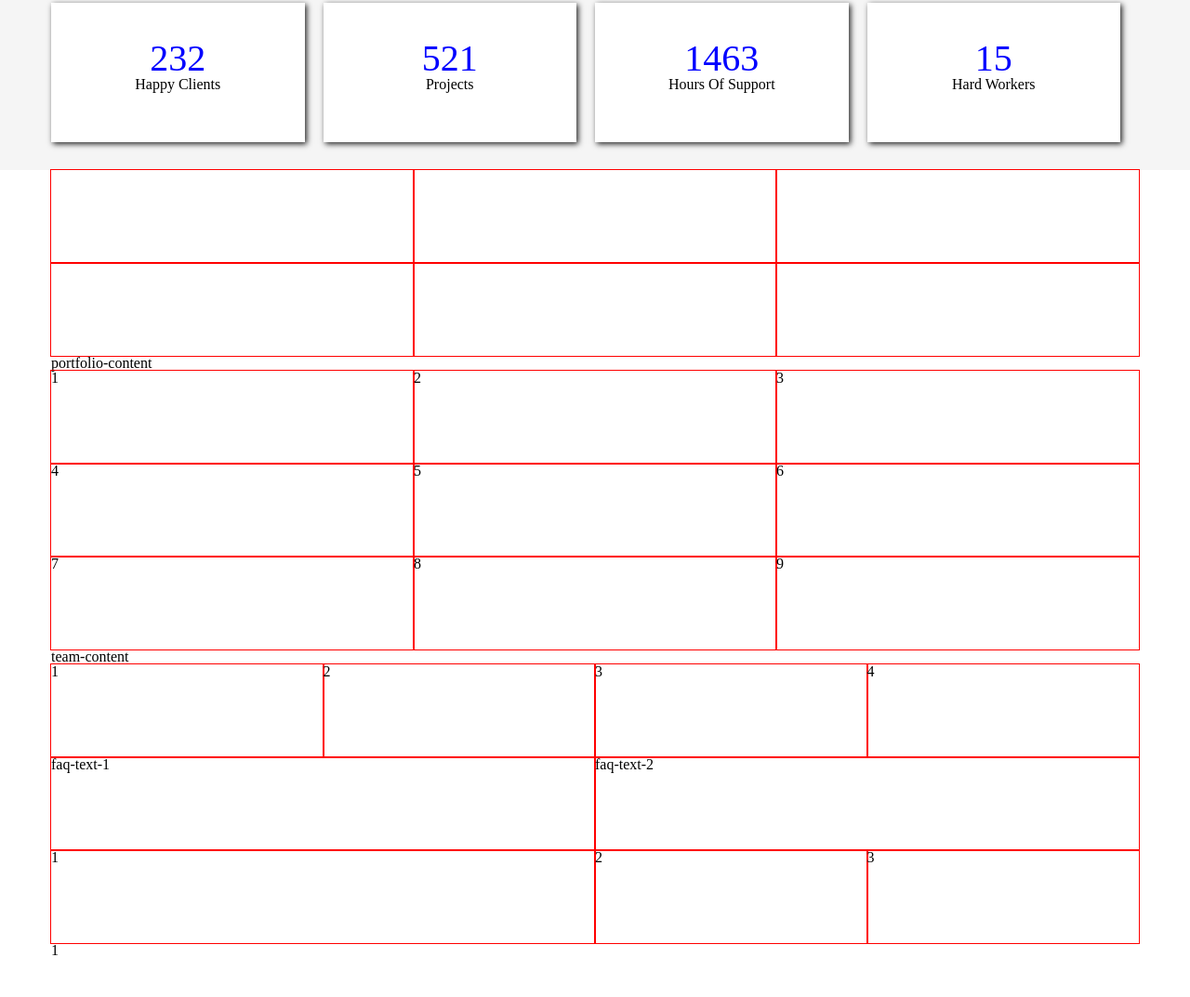
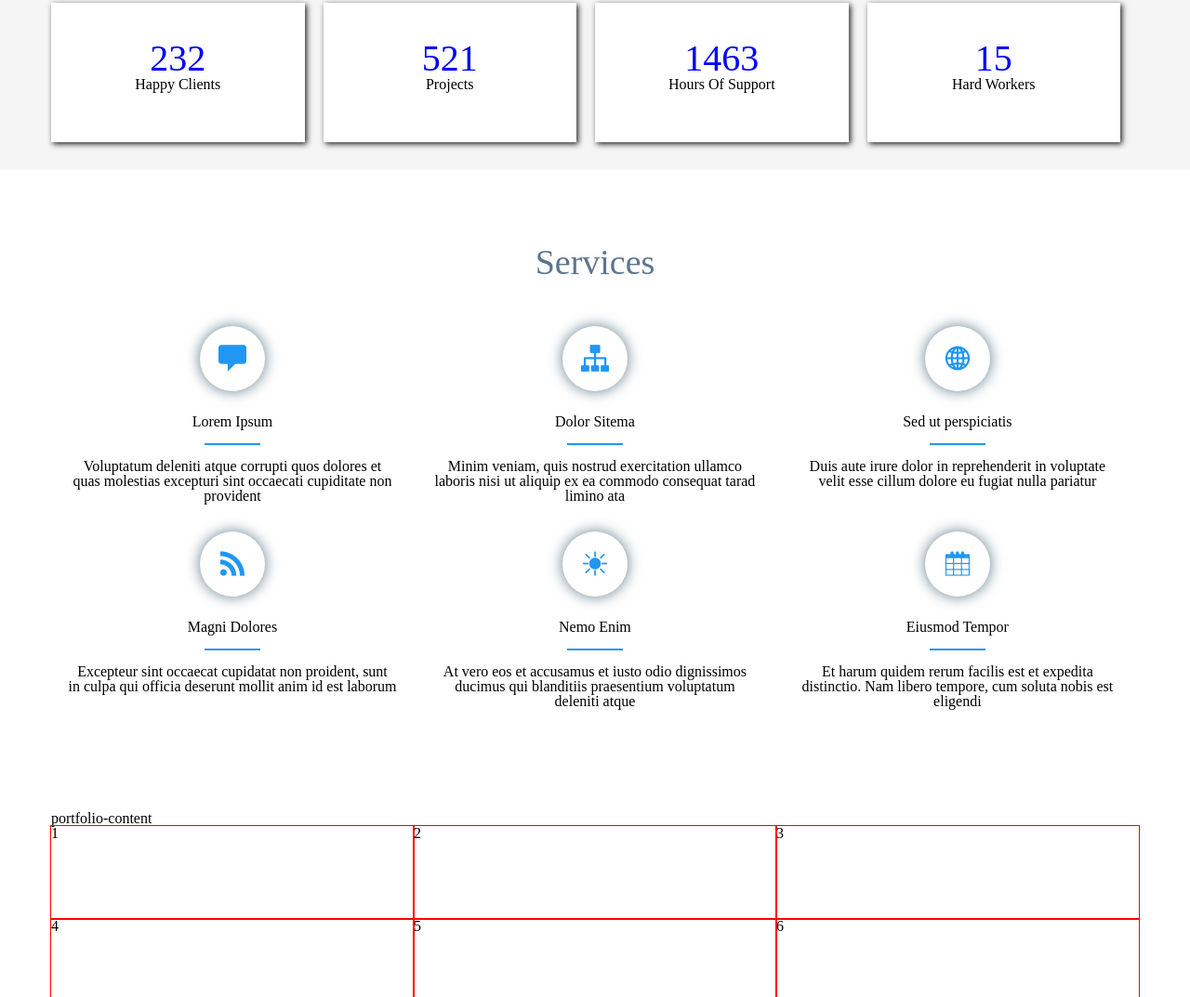
Before and after one commit to mugeshkumar11/fed-day-6, a plain HTML site: page index.html in a window 1280 px wide. Shown: the part 1258-2331 px from the top of the page at 93% size. Drawn offline with Linux system fonts and the light colour scheme.

Commit message:
add new file

```diff
--- a/css/main.css
+++ b/css/main.css
@@ -193,14 +193,63 @@ text-align: left;
     font-size: 40px;
     color: blue;
 }
+.service {
+    padding-top: 80px;
+    padding-bottom: 80px;
+
+}
+.headservice{
+    display: flex;
+    justify-content: center;
+    font-size: 38px;
+    color:#5c768d;
+    padding-bottom: 50px;
+}
 .service-flex {
     display: flex;
     flex-wrap: wrap;
+
 }
 .service-flex .servicebox {
-    width: 33.33%;
-    height:100px;
-    outline: solid 1px red;
+     width: 33.33%;
+     padding-left: 15px;
+     padding-right: 15px;
+     box-sizing: border-box;
+     padding-bottom: 30px;
+
+}
+.service-flex .logo {
+    display: flex;
+    justify-content: center;
+    align-items: center;
+    width: 70px;
+    height: 70px;
+    background-color: #fff;
+    border-radius: 100%;
+    box-shadow: 0px 0px 15px #607d8b;
+    text-align: center;
+    margin: 0 auto 25px;
+
+}
+.logo{
+    font-size: 30px;
+    color: #2196f3;
+}
+.servicebox {
+    text-align: center;
+}
+.servicebox h4{
+    font-size: 20px;
+}
+.servicehr1{
+    width: 60px;
+    height: 2px;
+    background-color: #2196f3;
+    margin: 15px auto;
+}
+.service-flex:hover .servicebox .logo{
+    box-shadow: 0px opx 25px #607d8b;
+    transition: all 0.5s ;
 }
 .portfolio-flex {
     display: flex;
--- a/index.html
+++ b/index.html
@@ -60,7 +60,7 @@
                     </div>
                     <div class="finger print">
                         <div class="logo-finger">
-                           <a href="fingerprint"><i class="icofont-finger-print"></i></a>
+                            <a href="fingerprint"><i class="icofont-finger-print"></i></a>
                         </div>
                         <a href="LOREM IPSUM">
                             <h3>LOREM IPSUM</h3>
@@ -70,10 +70,10 @@
                         cupiditate non provident</p>
                     <div class="gift box">
                         <div class="gift-logo">
-                           <a href="ico"><i class="icofont-gift"></i></a>
+                            <a href="ico"><i class="icofont-gift"></i></a>
                         </div>
                         <a href="NEMO ENIM">
-                        <h3>NEMO ENIM</h3>
+                            <h3>NEMO ENIM</h3>
                         </a>
                     </div>
                     <p>At vero eos et accusamus et iusto odio dignissimos ducimus<br> qui blanditiis praesentium
@@ -156,24 +156,58 @@
     <!--service-->
     <section class="service">
         <section class="container">
+            <div class="headservice">
+                <h2>Services</h2>
+            </div>
             <div class="service-flex">
+
                 <div class="servicebox">
-
+                    <div class="logo">
+                    <i class="icofont-ui-messaging"></i>
+                    </div>
+                    <h3>Lorem Ipsum</h3>
+                    <div class="servicehr1"></div>
+                    <p>Voluptatum deleniti atque corrupti quos dolores et<br> quas molestias excepturi sint occaecati cupiditate non <br>provident</p>
                 </div>
                 <div class="servicebox">
-
+                    <div class="logo">
+                        <i class="icofont-chart-flow-1"></i>
+                    </div>
+                    <h3>Dolor Sitema</h3>
+                    <div class="servicehr1"></div>
+                    <p>Minim veniam, quis nostrud exercitation ullamco <br>laboris nisi ut aliquip ex ea commodo consequat tarad<br> limino ata</p>
                 </div>
                 <div class="servicebox">
-
+                    <div class="logo">
+                        <i class="icofont-globe"></i>
+                    </div>
+                    <h3>Sed ut perspiciatis</h3>
+                    <div class="servicehr1"></div>
+                    <p>Duis aute irure dolor in reprehenderit in voluptate <br>velit esse cillum dolore eu fugiat nulla pariatur</p>
                 </div>
                 <div class="servicebox">
-
+                    <div class="logo">
+                        <i class="icofont-rss"></i>
+                    </div>
+                    <h3>Magni Dolores</h3>
+                    <div class="servicehr1"></div>
+                    <p>Excepteur sint occaecat cupidatat non proident, sunt<br> in culpa qui officia deserunt mollit anim id est laborum</p>
                 </div>
                 <div class="servicebox">
-
+                    <div class="logo">
+                        <i class="icofont-sun"></i>
+                    </div>
+                    <h3>Nemo Enim</h3>
+                    <div class="servicehr1"></div>
+                    <p>At vero eos et accusamus et iusto odio dignissimos <br>ducimus qui blanditiis praesentium voluptatum <br>deleniti atque</p>
                 </div>
                 <div class="servicebox">
-
+                    <div class="logo">
+                        <i class="icofont-calendar"></i>
+                    </div>
+                    <h3>Eiusmod Tempor</h3>
+                    <div class="servicehr1"></div>
+                    <p>Et harum quidem rerum facilis est et expedita<br> distinctio. Nam libero tempore, cum soluta nobis est <br>eligendi</p>
                 </div>
             </div>
         </section>
```
